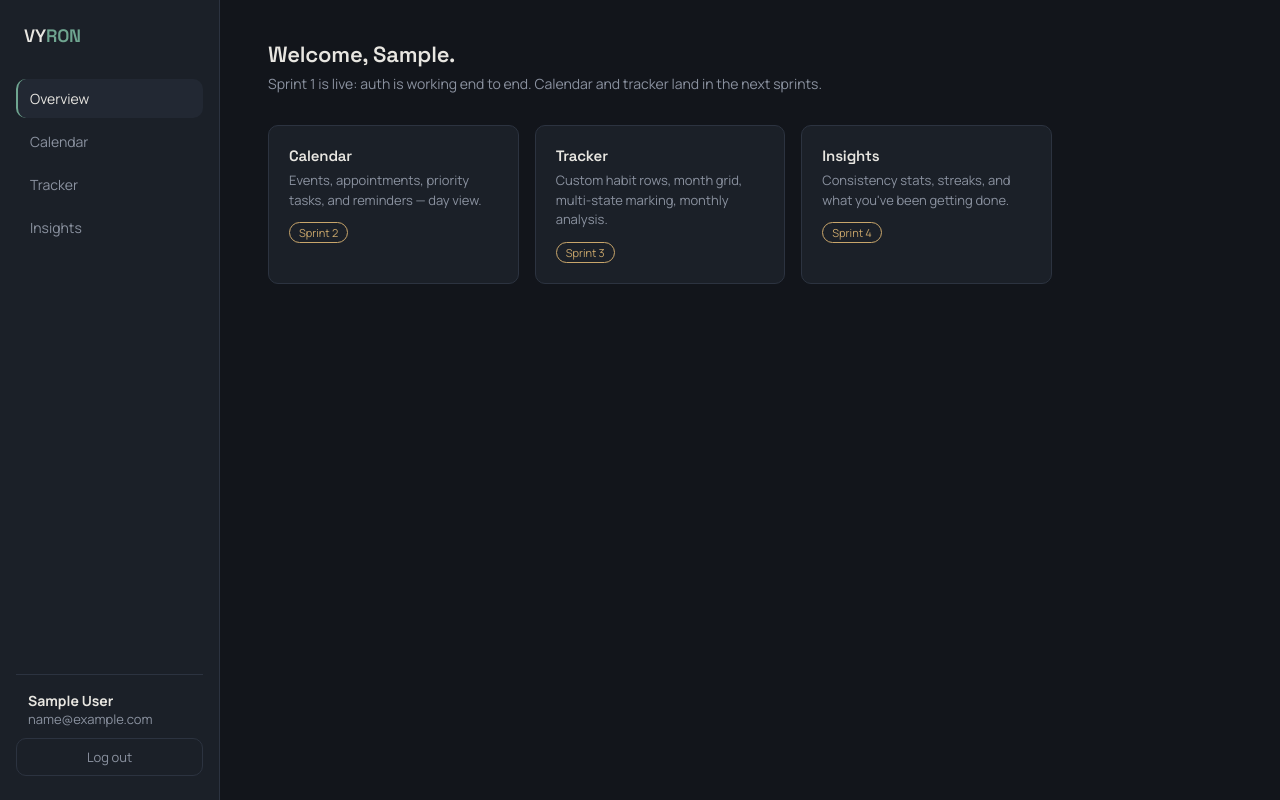
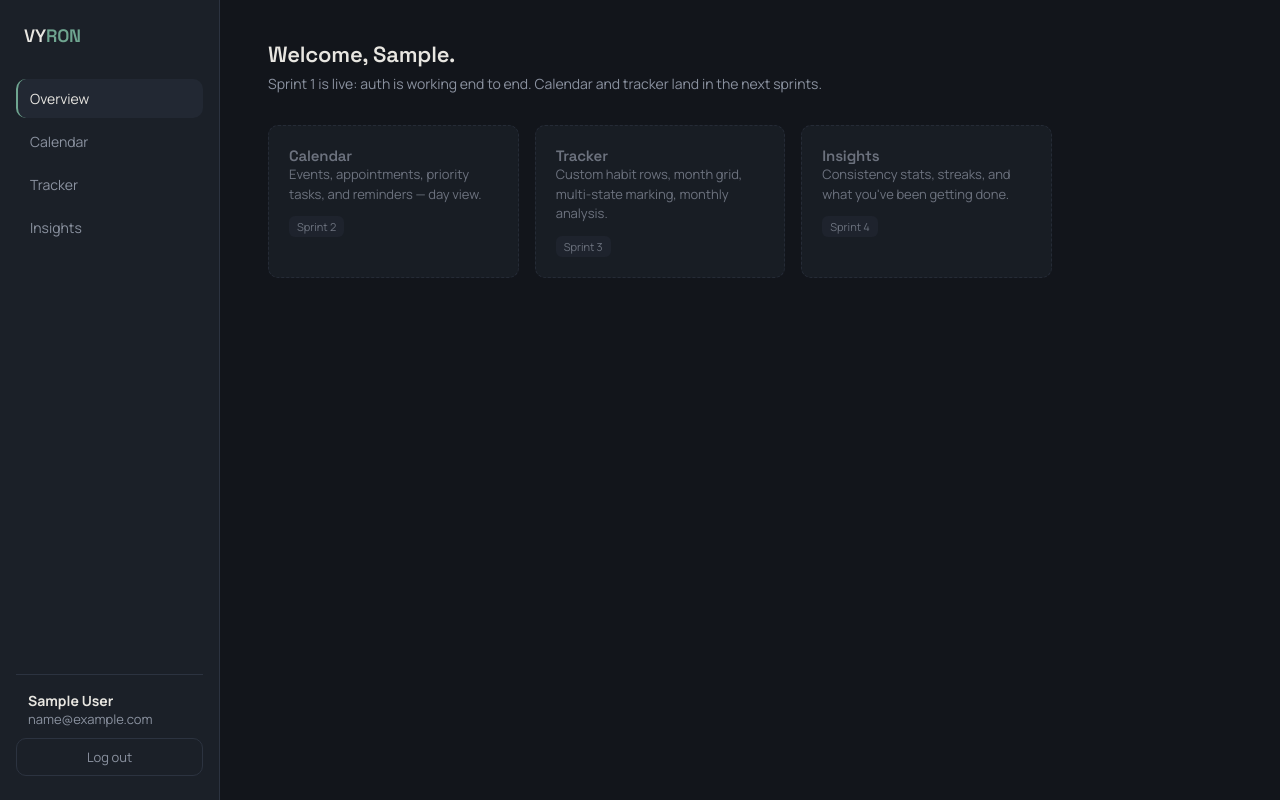
Before and after one commit to mdanas696/vyron, a React (Vite) app in the folder frontend/: page /dashboard in a window 1280 px wide. Built offline with nearby package versions, Linux system fonts and the light colour scheme; no server answers; sample sign-in values are in the browser's storage.

Commit message:
Update Dashboard.css

```diff
--- a/frontend/src/pages/Dashboard.css
+++ b/frontend/src/pages/Dashboard.css
@@ -99,14 +99,25 @@
 
 .placeholder-card {
   background: var(--surface);
-  border: 1px solid var(--border);
+  border: 1px dashed var(--border);
   border-radius: var(--radius);
   padding: 20px;
+  opacity: 0.75;
+  cursor: default;
+  position: relative;
+}
+
+.placeholder-card-header {
+  display: flex;
+  align-items: center;
+  justify-content: space-between;
+  margin-bottom: 6px;
 }
 
 .placeholder-card h3 {
   font-size: 15px;
-  margin-bottom: 6px;
+  margin: 0;
+  color: var(--text-muted);
 }
 
 .placeholder-card p {
@@ -116,12 +127,17 @@
   margin: 0;
 }
 
+.placeholder-lock {
+  font-size: 13px;
+  opacity: 0.6;
+}
+
 .placeholder-tag {
   display: inline-block;
   font-size: 11px;
-  color: var(--state-partial);
-  border: 1px solid var(--state-partial);
-  border-radius: 999px;
-  padding: 2px 9px;
+  color: var(--text-muted);
+  background: var(--surface-raised);
+  border-radius: 6px;
+  padding: 3px 8px;
   margin-top: 12px;
 }
```
